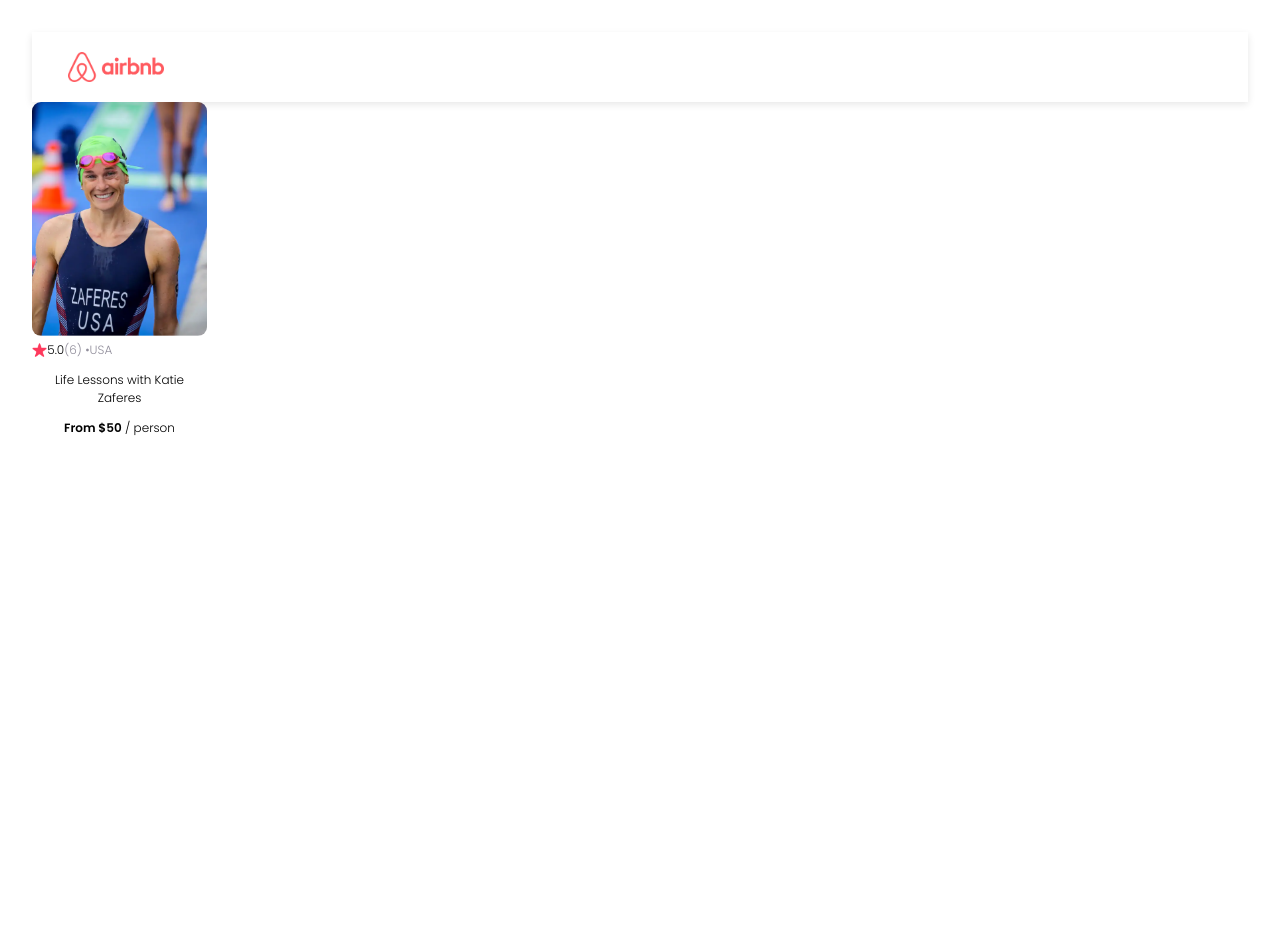
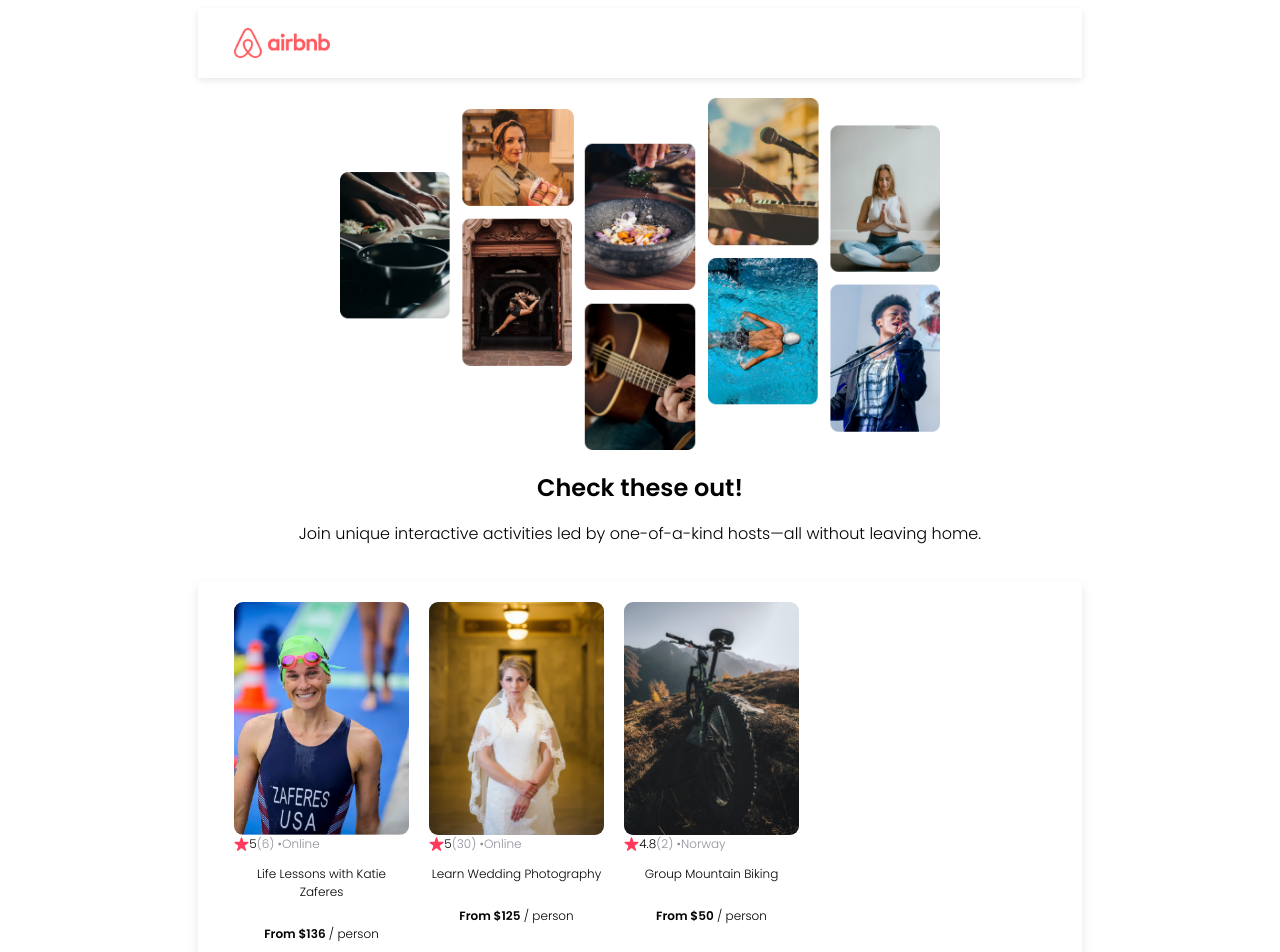
Before and after one commit to JustInTimez/AirBnb-Experiences-Clone, a React (Vite) app: page / in a window 1280 px wide. Shown: the top 952 px of the page. Before the commit the page ends 800 px from the top, so only its background shows below. Built offline with nearby package versions, Linux system fonts and the light colour scheme.

Commit message:
Pull in data file to use via props

```diff
--- a/src/App.css
+++ b/src/App.css
@@ -3,9 +3,9 @@
 }
 
 #root {
-  max-width: 1280px;
+  max-width: 900px;
   margin: 0 auto;
-  padding: 2rem;
+  padding: 0.5rem;
   text-align: center;
 }
 
@@ -28,6 +28,7 @@
 .dull {
   color: #918E9B;
 }
+
 .nav-logo {
   max-width: 100px;
 }
@@ -50,7 +51,7 @@
 }
 
 .hero-photo {
-  max-width: 650px;
+  max-width: 600px;
   align-self: center;
 }
 
@@ -65,6 +66,9 @@
 .card {
   width: 175px;
   font-size: 12px;
+  flex: 0 0 auto;
+  display: flex;
+  flex-direction: column;
 }
 
 .card-image {
@@ -80,3 +84,22 @@
 .card-star {
   height: 14px;
 }
+
+.card-title {
+  overflow: hidden;
+  text-overflow: ellipsis;
+}
+
+.card-price {
+  margin-top: auto;
+}
+
+.cards-list {
+  display: flex;
+  flex-wrap: nowrap;
+  gap: 20px;
+  overflow-x: auto;
+  box-shadow: 0px 5px 10px rgba(0, 0, 0, 0.1);
+  padding: 20px 36px;
+  margin-bottom: 50px;
+}
--- a/src/App.jsx
+++ b/src/App.jsx
@@ -1,26 +1,30 @@
-import { useState } from "react"
-import "./App.css"
-import Navbar from "./components/Navbar"
-import Hero from "./components/Hero"
-import Card from "./components/Card"
+import Navbar from "./components/Navbar";
+import Hero from "./components/Hero";
+import Card from "./components/Card";
+import "./App.css";
+import data from "./data";
 
+export default function App() {
+  const cards = data.map((item) => {
+    return (
+      <Card
+        key={item.id}
+        img={item.coverImg}
+        rating={item.stats.rating}
+        reviewCount={item.stats.reviewCount}
+        location={item.location}
+        title={item.title}
+        price={item.price}
+        openSpots={item.openSpots}
+      />
+    );
+  });
 
-function App() {
   return (
-    <>
+    <div>
       <Navbar />
-      {/* <Hero /> */}
-      <Card
-        img="katie-zaferes.png"
-        rating="5.0"
-        reviewCount={6}
-        country="USA"
-        title="Some things Katie Zafs says. Aweh."
-        price={50}
-      />
-
-    </>
-  )
+      <Hero />
+      <section className="cards-list">{cards}</section>
+    </div>
+  );
 }
-
-export default App;
--- a/src/components/Card.jsx
+++ b/src/components/Card.jsx
@@ -1,6 +1,7 @@
 import React from "react"
 
 export default function Card(props) {
+    console.log(props)
     return (
         <div className="card">
             <img className="card-image" src={`/images/${props.img}`} alt="Katie Zaferes" />
@@ -8,9 +9,9 @@
                 <img className="card-star" src="/images/card/star.png" alt="Favoriting Star" />
                 <span>{props.rating}</span>
                 <span className="dull">({props.reviewCount}) •</span>
-                <span className="dull">{props.country}</span>
+                <span className="dull">{props.location}</span>
             </div>
-            <p>Life Lessons with Katie Zaferes</p>
+            <p>{props.title}</p>
             <p><span className="bold">From ${props.price}</span> / person</p>
         </div>
     )
--- /dev/null
+++ b/src/data.js
@@ -0,0 +1,44 @@
+export default [
+  {
+    id: 1,
+    title: "Life Lessons with Katie Zaferes",
+    description:
+      'I will share with you what I call "Positively Impactful Moments of Disappointment." Throughout my career, many of my highest moments only came after setbacks and losses. But learning from those difficult moments is what gave me the ability to rise above them and reach my goals.',
+    price: 136,
+    coverImg: "katie-zaferes.png",
+    stats: {
+      rating: 5.0,
+      reviewCount: 6,
+    },
+    location: "Online",
+    openSpots: 0,
+  },
+  {
+    id: 2,
+    title: "Learn Wedding Photography",
+    description:
+      "Interested in becoming a wedding photographer? For beginner and experienced photographers alike, join us in learning techniques required to leave the happy couple with memories that'll last a lifetime.",
+    price: 125,
+    coverImg: "wedding-photography.png",
+    stats: {
+      rating: 5.0,
+      reviewCount: 30,
+    },
+    location: "Online",
+    openSpots: 27,
+  },
+  {
+    id: 3,
+    title: "Group Mountain Biking",
+    description:
+      "Experience the beautiful Norwegian landscape and meet new friends all while conquering rugged terrain on your mountain bike. (Bike provided!)",
+    price: 50,
+    coverImg: "mountain-bike.png",
+    stats: {
+      rating: 4.8,
+      reviewCount: 2,
+    },
+    location: "Norway",
+    openSpots: 3,
+  },
+];
```
Also changed, not shown: public/images/mountain-bike.png (added), public/images/wedding-photography.png (added).
